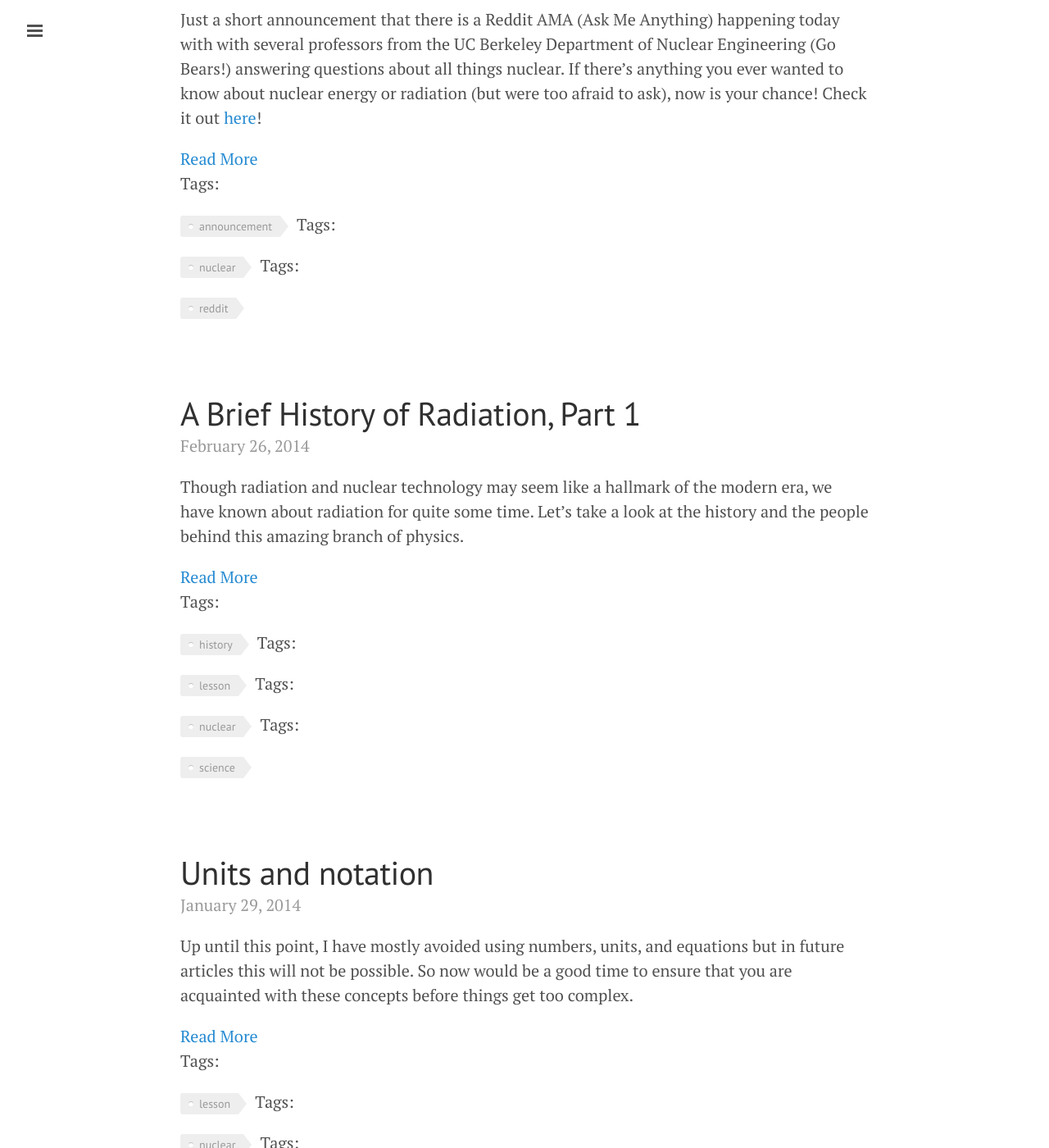
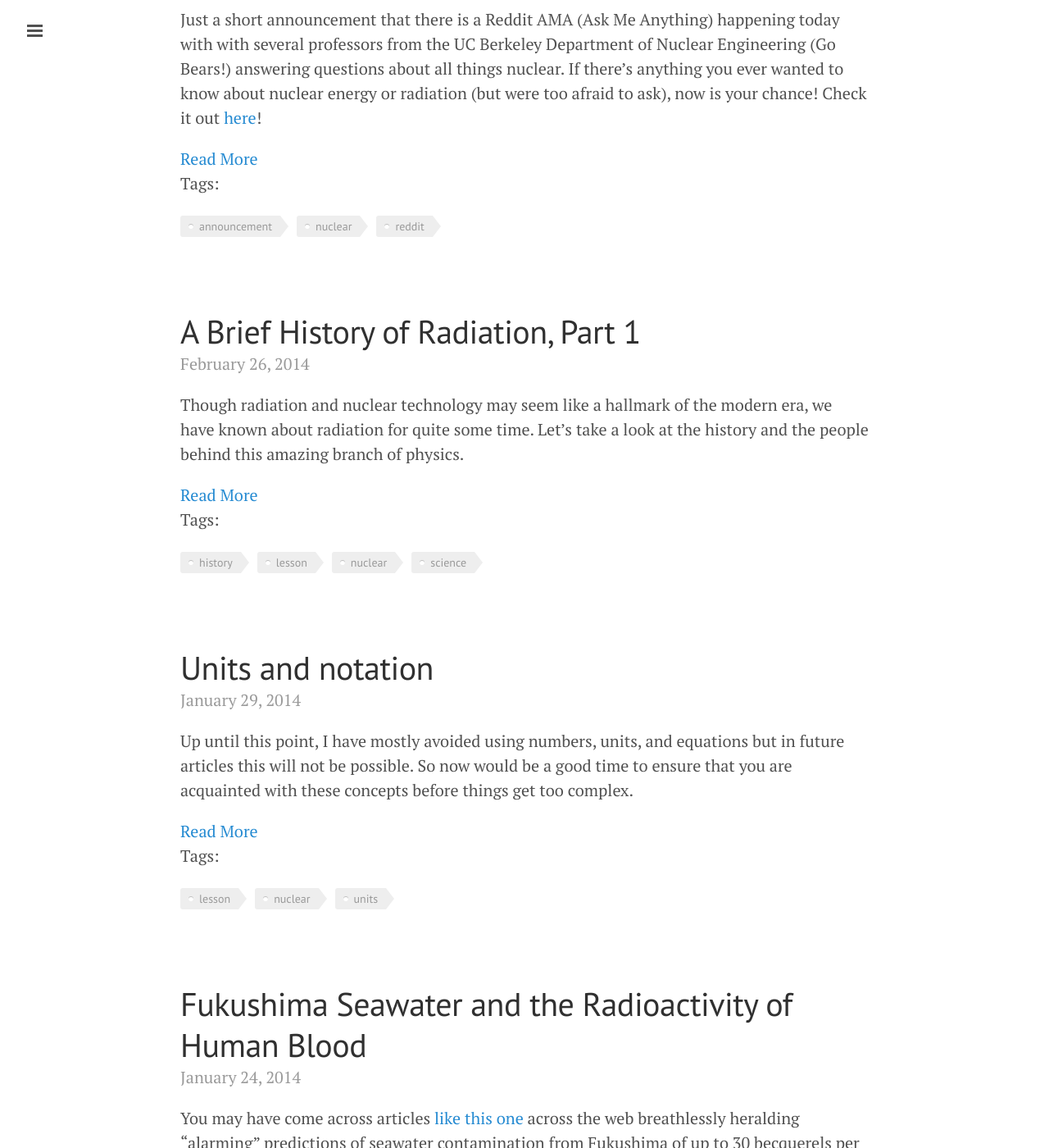
Before and after one commit to xatlasm/xatlasm.github.io, a Jekyll site: the page built from index.html, in a window 1280 px wide and 1400 px high, scrolled down 273 px. Shown: the whole window at 82% size. Built offline with Jekyll 4.4.1, drawn with Linux system fonts in a browser that asks for light colours; the list of posts is cut into pages by our own code; some of the changed text lies outside the part shown.

Commit message:
tag label before tags on index

```diff
--- a/index.html
+++ b/index.html
@@ -18,8 +18,9 @@
     <a href="{{ post.url }}" class="read-more">Read More</a>
 
     <ul class="tags">
+      <p>Tags:</p>
       {% for tag in post.tags %}
-        <p>Tags:</p><li><a href="{{ site.baseurl }}tags.html#{{tag}}" class="tag">{{ tag }}</a></li>
+        <li><a href="{{ site.baseurl }}tags.html#{{tag}}" class="tag">{{ tag }}</a></li>
       {% endfor %}
     </ul>
 
```
